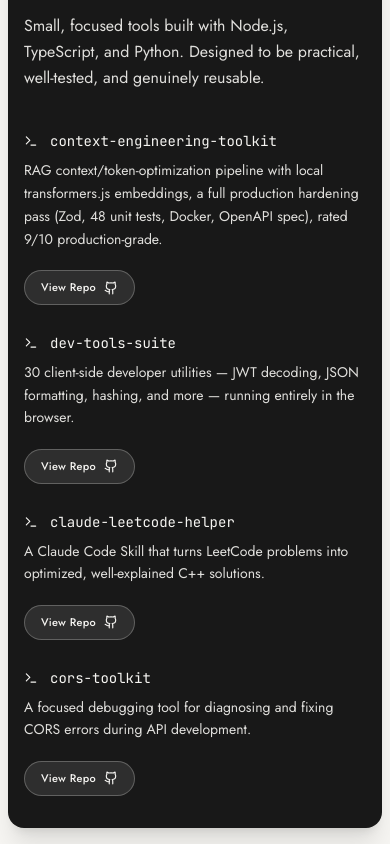
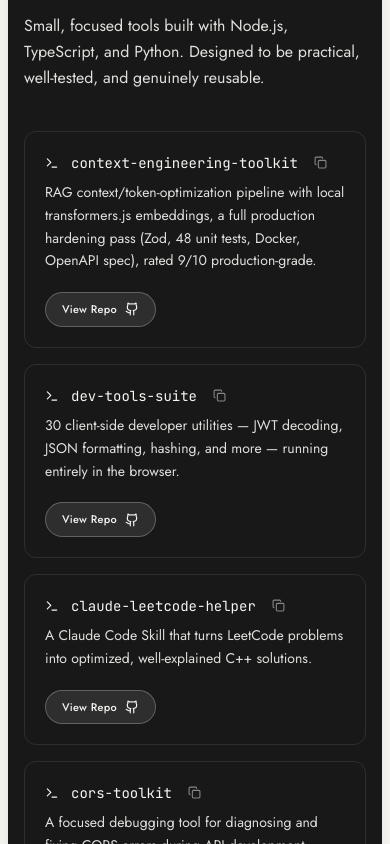
Before and after one commit to Zephyrex21/wolfpixel-portfolio, a React (Vite) app: page / in a window 390 px wide. Shown: the part 5740-6584 px from the top of the page. Built offline with nearby package versions, Linux system fonts and the light colour scheme; a web font is replaced by a local one.

Commit message:
updated to V2

```diff
--- a/src/components/Home/DeveloperTools.tsx
+++ b/src/components/Home/DeveloperTools.tsx
@@ -1,6 +1,6 @@
-import React from "react";
-import { motion, Variants } from "framer-motion";
-import { Terminal, Github } from "lucide-react";
+import React, { useEffect, useRef, useState } from "react";
+import { motion, useInView, Variants } from "framer-motion";
+import { Terminal, Github, Copy, Check } from "lucide-react";
 import { toolItem } from "../../utils/constants";
 
 /* ===================== Data ===================== */
@@ -48,6 +48,147 @@ const stagger: Variants = {
   show: {
     transition: { staggerChildren: 0.12, delayChildren: 0.15 },
   },
+};
+
+/* ===================== Tool Row ===================== */
+
+const TILT_MAX_DEG = 5;
+
+const ToolRow: React.FC<{ tool: toolItem }> = ({ tool }) => {
+  const rowRef = useRef<HTMLDivElement>(null);
+  const isInView = useInView(rowRef, { once: true, amount: 0.6 });
+
+  const [typed, setTyped] = useState("");
+  const [copied, setCopied] = useState(false);
+
+  // One-time typewriter effect when the row scrolls into view.
+  useEffect(() => {
+    if (!isInView) return;
+    let i = 0;
+    const text = tool.name;
+    const id = setInterval(() => {
+      i += 1;
+      setTyped(text.slice(0, i));
+      if (i >= text.length) clearInterval(id);
+    }, 32);
+    return () => clearInterval(id);
+  }, [isInView, tool.name]);
+
+  const handleMouseMove = (e: React.MouseEvent<HTMLDivElement>) => {
+    const el = rowRef.current;
+    if (!el) return;
+    const rect = el.getBoundingClientRect();
+    const x = e.clientX - rect.left;
+    const y = e.clientY - rect.top;
+
+    const rotateY = (x / rect.width - 0.5) * TILT_MAX_DEG * 2;
+    const rotateX = (y / rect.height - 0.5) * -TILT_MAX_DEG * 2;
+
+    el.style.setProperty("--x", `${x}px`);
+    el.style.setProperty("--y", `${y}px`);
+    el.style.transform = `perspective(700px) rotateX(${rotateX}deg) rotateY(${rotateY}deg) scale(1.015)`;
+  };
+
+  const handleMouseLeave = () => {
+    const el = rowRef.current;
+    if (!el) return;
+    el.style.transform = "perspective(700px) rotateX(0deg) rotateY(0deg) scale(1)";
+  };
+
+  const handleCopy = async (e: React.MouseEvent) => {
+    e.preventDefault();
+    e.stopPropagation();
+    try {
+      await navigator.clipboard.writeText(`git clone ${tool.link}.git`);
+      setCopied(true);
+      setTimeout(() => setCopied(false), 1600);
+    } catch {
+      // Clipboard API unavailable in this context — fail silently.
+    }
+  };
+
+  const isTyping = typed.length < tool.name.length;
+
+  return (
+    <motion.div
+      ref={rowRef}
+      variants={fadeUp}
+      onMouseMove={handleMouseMove}
+      onMouseLeave={handleMouseLeave}
+      className="
+        tool-row-tilt
+        group
+        relative
+        overflow-hidden
+        rounded-xl
+        border border-background/10
+        px-5 py-5
+        flex flex-col md:flex-row
+        md:items-start md:justify-between
+        lg:flex-col xl:flex-row
+        gap-5
+      "
+    >
+      {/* Cursor-tracked spotlight */}
+      <div
+        className="tool-spotlight pointer-events-none absolute inset-0 opacity-0 group-hover:opacity-100 transition-opacity duration-300"
+        aria-hidden="true"
+      />
+
+      <div className="relative">
+        <div className="flex items-center gap-3">
+          <Terminal size={14} className="shrink-0" />
+          <span className="font-mono text-sm break-all">
+            {typed}
+            {isTyping && <span className="typewriter-cursor h-4 align-middle" />}
+          </span>
+
+          <button
+            onClick={handleCopy}
+            aria-label={`Copy git clone command for ${tool.name}`}
+            className="
+              shrink-0 p-1 rounded-md
+              text-background/50 hover:text-background
+              hover:bg-background/10
+              transition-colors duration-200
+              cursor-pointer
+            "
+          >
+            {copied ? <Check size={13} /> : <Copy size={13} />}
+          </button>
+        </div>
+
+        <p className="mt-2 text-sm leading-relaxed text-background/90 max-w-md">
+          {tool.description}
+        </p>
+      </div>
+
+      {/* CTA */}
+      <a
+        href={tool.link}
+        target="_blank"
+        rel="noopener noreferrer"
+        className="
+          relative
+          inline-flex items-center gap-2
+          rounded-full
+          border border-background/25
+          bg-background/10
+          px-4 py-2
+          text-[11px] font-medium tracking-wide
+          text-background
+          transition-all duration-300
+          hover:bg-background/20
+          hover:scale-[1.03]
+          self-start shrink-0
+        "
+        aria-label={`View ${tool.name} on GitHub`}
+      >
+        View Repo
+        <Github size={14} />
+      </a>
+    </motion.div>
+  );
 };
 
 /* ===================== Component ===================== */
@@ -104,55 +245,9 @@ const DeveloperTools: React.FC = () => {
               </motion.div>
 
               {/* Right */}
-              <motion.div variants={stagger} className="space-y-7">
+              <motion.div variants={stagger} className="space-y-4">
                 {tools.map((tool) => (
-                  <motion.div
-                    key={tool.name}
-                    variants={fadeUp}
-                    className="
-                      flex flex-col md:flex-row
-                      md:items-start md:justify-between
-                      lg:flex-col xl:flex-row
-                      gap-5
-                    "
-                  >
-                    <div>
-                      <div className="flex items-center gap-3">
-                        <Terminal size={14} />
-                        <span className="font-mono text-sm break-all">
-                          {tool.name}
-                        </span>
-                      </div>
-
-                      <p className="mt-2 text-sm leading-relaxed text-background/90">
-                        {tool.description}
-                      </p>
-                    </div>
-
-                    {/* CTA */}
-                    <a
-                      href={tool.link}
-                      target="_blank"
-                      rel="noopener noreferrer"
-                      className="
-                        inline-flex items-center gap-2
-                        rounded-full
-                        border border-background/25
-                        bg-background/10
-                        px-4 py-2
-                        text-[11px] font-medium tracking-wide
-                        text-background
-                        transition-all duration-300
-                        hover:bg-background/20
-                        hover:scale-[1.03]
-                        self-start shrink-0
-                      "
-                      aria-label={`View ${tool.name} on GitHub`}
-                    >
-                      View Repo
-                      <Github size={14} />
-                    </a>
-                  </motion.div>
+                  <ToolRow key={tool.name} tool={tool} />
                 ))}
               </motion.div>
             </div>
--- a/src/components/Home/Hero.tsx
+++ b/src/components/Home/Hero.tsx
@@ -188,7 +188,7 @@ const Hero: React.FC = () => {
               z-0
             "
           >
-            <div className="relative h-full flex items-end justify-center">
+            <div className="relative h-full flex items-end justify-center overflow-hidden">
               {/* Ambient glow — reads as a soft dark blob in light mode,
                   a soft light blob in dark mode; grounds the cutout so it
                   doesn't float as a flat sticker on the page background. */}
@@ -202,6 +202,7 @@ const Hero: React.FC = () => {
                   rounded-full
                   bg-foreground/[0.07]
                   blur-3xl
+                  z-0
                 "
               />
 
@@ -211,6 +212,7 @@ const Hero: React.FC = () => {
                 loading="lazy"
                 className="
                   relative
+                  z-10
                   h-[88%]
                   w-auto
                   object-contain
--- a/src/index.css
+++ b/src/index.css
@@ -67,3 +67,45 @@ body {
   background: var(--t-scroll-thumb);
   border-radius: 999px;
 }
+
+/* ===================== TOOLKIT ROW INTERACTIONS ===================== */
+.tool-row-tilt {
+  transition: transform 0.2s cubic-bezier(0.22, 1, 0.36, 1);
+  transform-style: preserve-3d;
+  will-change: transform;
+}
+
+.tool-spotlight {
+  background: radial-gradient(
+    480px circle at var(--x, 50%) var(--y, 50%),
+    color-mix(in srgb, var(--color-background) 14%, transparent),
+    transparent 65%
+  );
+}
+
+.typewriter-cursor {
+  display: inline-block;
+  width: 2px;
+  margin-left: 2px;
+  background: currentColor;
+  animation: blinkCursor 0.9s step-end infinite;
+}
+
+@keyframes blinkCursor {
+  0%,
+  100% {
+    opacity: 1;
+  }
+  50% {
+    opacity: 0;
+  }
+}
+
+@media (prefers-reduced-motion: reduce) {
+  .tool-row-tilt {
+    transition: none;
+  }
+  .typewriter-cursor {
+    animation: none;
+  }
+}
```
Also changed, not shown: src/components/Home/ForestReveal.tsx (added, +162 -0 lines).
